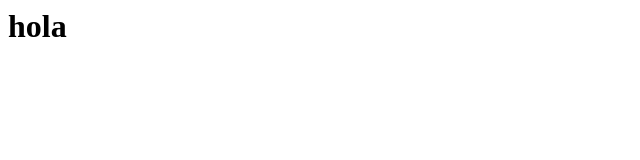
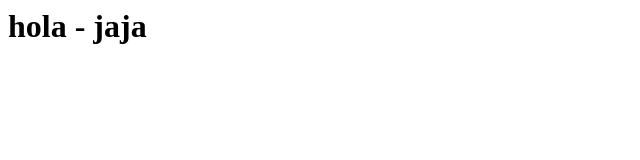
Before and after one commit to josuer97/remoto, a plain HTML site: page index.html in a window 1280 px wide. Shown: the whole page, without its empty margins (0-640 px from the left). Drawn offline with Linux system fonts and the light colour scheme.

Commit message:
Nuevo saludo

```diff
--- a/index.html
+++ b/index.html
@@ -1 +1 @@
-<h1>hola</h1>
+<h1>hola - jaja </h1>
```
